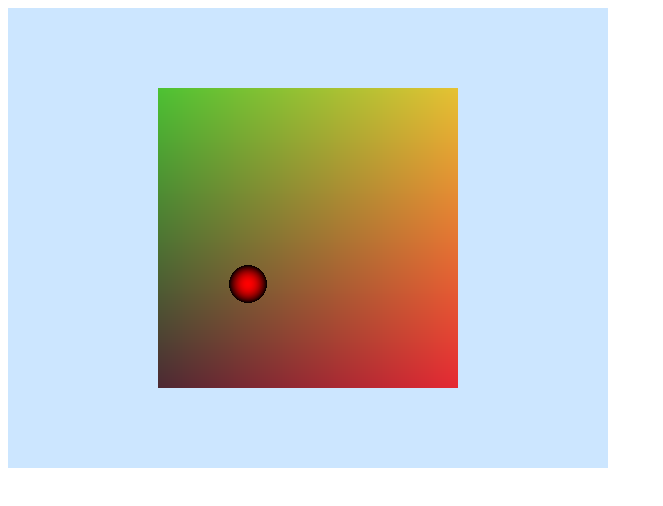
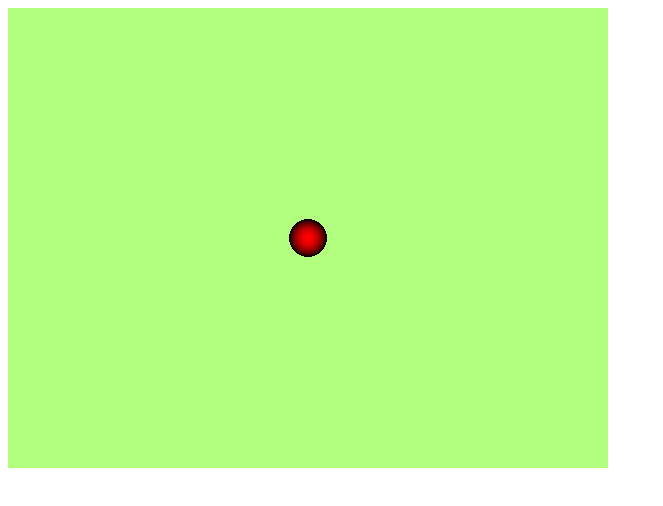
Before and after one commit to nikor/SoulCube, a plain HTML site: page index.html in a window 1280 px wide. Shown: the whole page, without its empty margins (0-663 px from the left). Drawn offline with Linux system fonts and the light colour scheme; animation ran at ten frames a second.

Commit message:
now with move

```diff
--- a/index.html
+++ b/index.html
@@ -1,14 +1,13 @@
-
 <!--
-A lot of this code was stolen from: https://developer.mozilla.org/en-US/docs/Web/API/WebGL_API/Basic_2D_animation_example
+A lot of this code was stolen from:
+https://developer.mozilla.org/en-US/docs/Web/API/WebGL_API/Basic_2D_animation_example
 -->
 <html>
 <head>
 <script id="vertex-shader" type="x-shader/x-vertex">
 attribute vec2 aVertexPosition;
-uniform vec2 uScalingFactor;
 void main() {
-    gl_Position = vec4(aVertexPosition * uScalingFactor, 0.0, 1.0);
+    gl_Position = vec4(aVertexPosition, 0.0, 1.0);
 }
 </script>
 
@@ -17,7 +16,6 @@ void main() {
     precision highp float;
 #endif
 
-uniform vec4 uGlobalColor;
 uniform vec2 uSize;
 uniform vec2 uScalingFactor;
 uniform vec2 uTest[10];
@@ -31,14 +29,20 @@ void main() {
     if (s < 0.001) {
         gl_FragColor = vec4(1.0 - s/0.001, 0.0, 0.0, 1.0);
     } else {
-        gl_FragColor = uGlobalColor;
-        gl_FragColor.x = gl_FragCoord.x/500.0;
-        gl_FragColor.y = gl_FragCoord.y/500.0;
+        gl_FragColor = vec4(0.7, 1.0, 0.5, 1.0);
     }
 }
 </script>
 
 <script>
+let inputState = ['A','S','D','W'].reduce((acc, x) => {
+    acc['Key' + x] = false;
+    return acc;
+}, {});
+
+let state = {
+    playerPos: [0.0, 0.0]
+};
 
 let gl = null;
 let glCanvas = null;
@@ -48,7 +52,6 @@ let glCanvas = null;
 
 let aspectRatio;
 let size;
-let currentRotation = [0, 1];
 let currentScale = [1.0, 1.0];
 
 // Vertex information
@@ -66,62 +69,12 @@ let objectBuffer;
 // scalers.
 
 let uScalingFactor;
-let uGlobalColor;
 let aVertexPosition;
 
 // Animation timing
 
 let previousTime = 0.0;
 let degreesPerSecond = 90.0;
-window.addEventListener("load", startup, false);
-
-function startup() {
-    glCanvas = document.getElementById("glcanvas");
-    gl = glCanvas.getContext("webgl");
-
-    const shaderSet = [
-        {
-            type: gl.VERTEX_SHADER,
-              id: "vertex-shader"
-        },
-        {
-            type: gl.FRAGMENT_SHADER,
-          id: "fragment-shader"
-        }
-    ];
-
-    shaderProgram = buildShaderProgram(shaderSet);
-
-    aspectRatio = glCanvas.width/glCanvas.height;
-    size = [glCanvas.width, glCanvas.height];
-    currentRotation = [0, 1];
-    currentScale = [1.0, aspectRatio];
-
-    vertexArray = new Float32Array([
-        -0.5, 0.5, 0.5, 0.5, 0.5, -0.5,
-        -0.5, 0.5, 0.5, -0.5, -0.5, -0.5
-    ]);
-
-    vertexBuffer = gl.createBuffer();
-    gl.bindBuffer(gl.ARRAY_BUFFER, vertexBuffer);
-    gl.bufferData(gl.ARRAY_BUFFER, vertexArray, gl.STATIC_DRAW);
-
-    vertexNumComponents = 2;
-    vertexCount = vertexArray.length/vertexNumComponents;
-
-
-    objectArray = new Float32Array([0.2, 0.2, 0.5, 0.5, 0.8, 0.8]);
-    objectBuffer = gl.createBuffer();
-    gl.bindBuffer(gl.ARRAY_BUFFER, objectBuffer);
-    gl.bufferData(gl.ARRAY_BUFFER, objectArray, gl.DYNAMIC_DRAW);
-
-
-    currentAngle = 0.0;
-    rotationRate = 6;
-
-    animateScene();
-}
-
 function buildShaderProgram(shaderInfo) {
     let program = gl.createProgram();
 
@@ -155,45 +108,111 @@ function compileShader(id, type) {
     return shader;
 }
 
+function startup() {
+    glCanvas = document.getElementById("glcanvas");
+    gl = glCanvas.getContext("webgl");
+
+    const shaderSet = [
+        { type: gl.VERTEX_SHADER,   id: "vertex-shader" },
+        { type: gl.FRAGMENT_SHADER, id: "fragment-shader" }
+    ];
+
+    shaderProgram = buildShaderProgram(shaderSet);
+
+    aspectRatio = glCanvas.width/glCanvas.height;
+    size = [glCanvas.width, glCanvas.height];
+    currentScale = [1.0, aspectRatio];
+
+    //vertex stuff
+    vertexArray = new Float32Array([ -1, 1, 1, 1, 1, -1, -1, 1, 1, -1, -1, -1 ]);
+    vertexBuffer = gl.createBuffer();
+    gl.bindBuffer(gl.ARRAY_BUFFER, vertexBuffer);
+    gl.bufferData(gl.ARRAY_BUFFER, vertexArray, gl.STATIC_DRAW);
+    vertexNumComponents = 2;
+    vertexCount = vertexArray.length/vertexNumComponents;
+
+    objectArray = new Float32Array([0.2, 0.2, 0.5, 0.5, 0.8, 0.8]);
+    objectBuffer = gl.createBuffer();
+    gl.bindBuffer(gl.ARRAY_BUFFER, objectBuffer);
+    gl.bufferData(gl.ARRAY_BUFFER, objectArray, gl.DYNAMIC_DRAW);
+
+    gl.bindBuffer(gl.ARRAY_BUFFER, vertexBuffer);
+    aVertexPosition = gl.getAttribLocation(shaderProgram, "aVertexPosition");
+    gl.enableVertexAttribArray(aVertexPosition);
+    gl.vertexAttribPointer(aVertexPosition, vertexNumComponents, gl.FLOAT, false, 0, 0);
+    //gl.drawArrays(gl.TRIANGLES, 0, vertexCount);
+    animateScene();
+}
+
+var moveArray = [[1,0], [0,1], [-1,0], [0,-1]];
+var keys = ['A','S','D','W'].map(x => 'Key' + x)
 function animateScene() {
+    keys.forEach((k,i) => {
+        if (inputState[k]) {
+            state.playerPos[0] += moveArray[i][0] * 0.01;
+            state.playerPos[1] += moveArray[i][1] * 0.01;
+        }
+    });
     gl.viewport(0, 0, glCanvas.width, glCanvas.height);
-    gl.clearColor(0.8, 0.9, 1.0, 1.0);
-    gl.clear(gl.COLOR_BUFFER_BIT);
-
-    let radians = currentAngle * Math.PI / 180.0;
-    currentRotation[0] = Math.sin(radians);
-    currentRotation[1] = Math.cos(radians);
 
     gl.useProgram(shaderProgram);
-
     uScalingFactor  = gl.getUniformLocation(shaderProgram, "uScalingFactor");
-    uGlobalColor    = gl.getUniformLocation(shaderProgram, "uGlobalColor");
     uSize           = gl.getUniformLocation(shaderProgram, "uSize");
     uTest           = gl.getUniformLocation(shaderProgram, "uTest");
 
     gl.uniform2fv(uScalingFactor, currentScale);
-    gl.uniform4fv(uGlobalColor, [0.9, 0.7, 0.2, 1.0]);
     gl.uniform2fv(uSize, size);
-    gl.uniform2fv(uTest,
-    [ 0.1, 0.1, 0.2, 0.2, 0.0, 0.0, 0.0, 0.0, 0.0, 0.0, 0.0, 0.0, 0.0, 0.0, 0.0, 0.0, 0.0, 0.0, 0.0, 0.0, ]
-    );
-
-    gl.bindBuffer(gl.ARRAY_BUFFER, vertexBuffer);
-
-    aVertexPosition = gl.getAttribLocation(shaderProgram, "aVertexPosition");
-
-    gl.enableVertexAttribArray(aVertexPosition);
-    gl.vertexAttribPointer(aVertexPosition, vertexNumComponents, gl.FLOAT, false, 0, 0);
+    let data = [ 0.1, 0.1, 0.2, 0.2, 0.0, 0.0, 0.0, 0.0, 0.0, 0.0, 0.0, 0.0, 0.0, 0.0, 0.0, 0.0, 0.0, 0.0, 0.0, 0.0];
+    data[0] = state.playerPos[0];
+    data[1] = state.playerPos[1];
+    gl.uniform2fv(uTest, data);
 
     gl.drawArrays(gl.TRIANGLES, 0, vertexCount);
 
     window.requestAnimationFrame(function(currentTime) {
-        let deltaAngle = ((currentTime - previousTime) / 1000.0) * degreesPerSecond;
-        currentAngle = (currentAngle + deltaAngle) % 360;
         previousTime = currentTime;
         animateScene();
     });
 }
+
+function getMousePos(canvas, evt) {
+    var rect = canvas.getBoundingClientRect();
+    return {
+        x: evt.clientX - rect.left,
+        y: evt.clientY - rect.top
+    };
+}
+function mouseStartup() {
+    glCanvas.addEventListener('mousemove', function(evt) {
+        var mousePos = getMousePos(glCanvas, evt);
+        var message = 'Mouse position: ' + mousePos.x + ',' + mousePos.y;
+        console.log(message);
+    }, false);
+}
+
+function keyBoardStarup() {
+    var keys = ['A','S','D','W'].map(x => 'Key' + x)
+    document.addEventListener('keydown', (e) => {
+        if (-1 != keys.indexOf(e.code)) {
+            console.log('down', e.code);
+            inputState[e.code] = true;
+        }
+    });
+    document.addEventListener('keyup', (e) => {
+        if (-1 != keys.indexOf(e.code)) {
+            inputState[e.code] = false;
+            console.log('up', e.code);
+        }
+    });
+}
+
+function myStartup() {
+    startup();
+    mouseStartup();
+    keyBoardStarup();
+}
+
+window.addEventListener("load", myStartup, false);
 </script>
 </head>
 <body>
```
